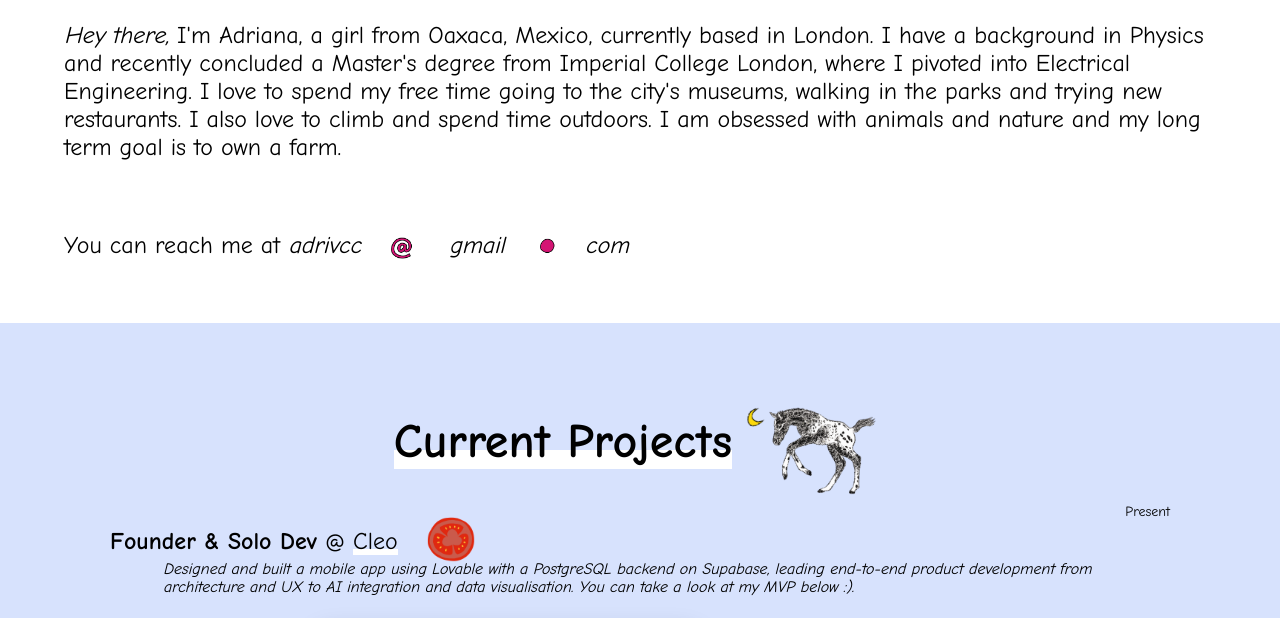
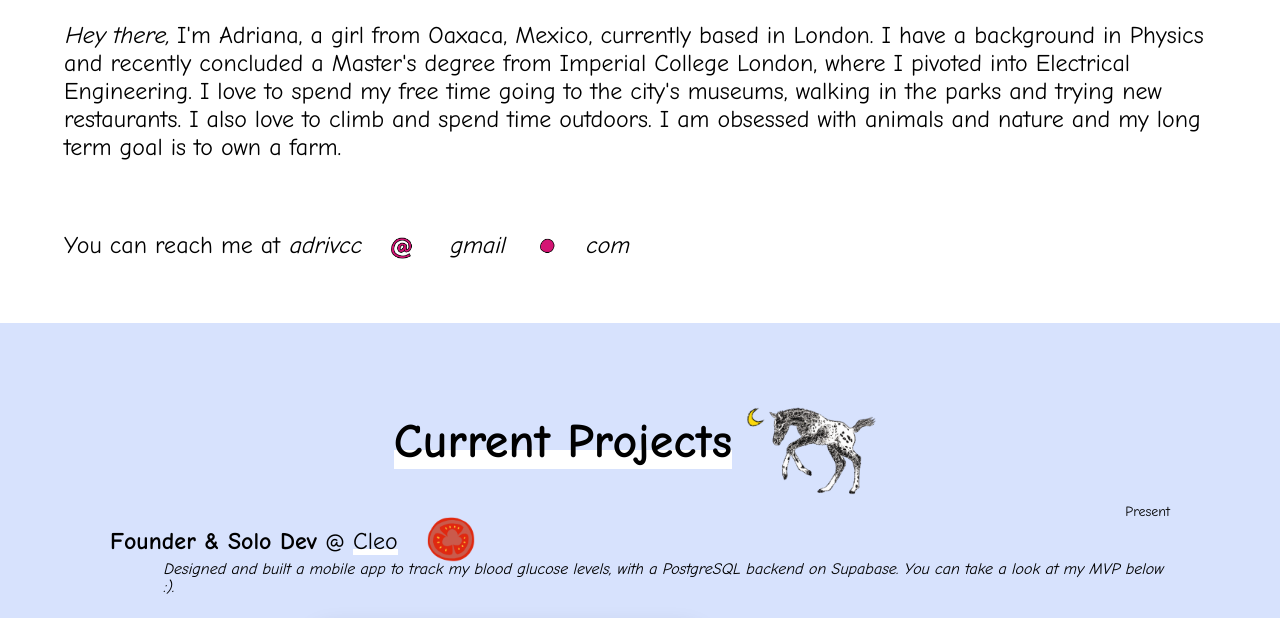
Before and after one commit to adrivcccc/portfolio, a plain HTML site: page index.html in a window 1280 px wide. Shown: the part 313-931 px from the top of the page. Drawn offline with nearby package versions, Linux system fonts and the light colour scheme.

Commit message:
Update index.html

```diff
--- a/index.html
+++ b/index.html
@@ -39,7 +39,7 @@
               src="imgs/tomato.png" /><span
                 style="float: right;font-size: 14px;">&nbsp;Present</span></p>
 
-            <p class="proj-text">Designed and built a mobile app using Lovable with a PostgreSQL backend on Supabase, leading end-to-end product development from architecture and UX to AI integration and data visualisation.
+            <p class="proj-text">Designed and built a mobile app to track my blood glucose levels, with a PostgreSQL backend on Supabase.
               You can take a look at my MVP below :&#41;.
             </p>
             <!-- Side-by-Side Wrapper -->
```
